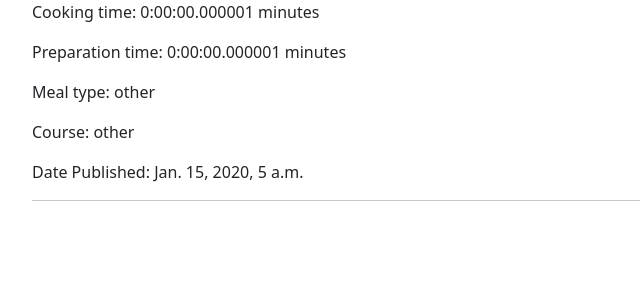
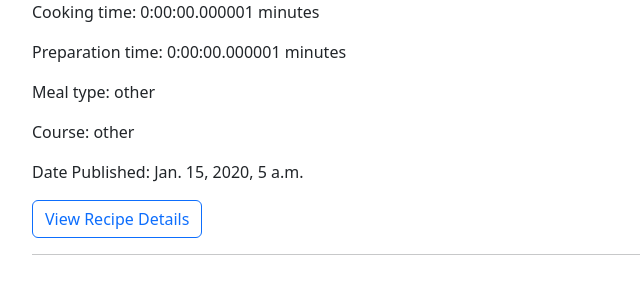
Before and after one commit to uva-cs3240-s22/group-project-a-22, a Django app: page /wom/recipelist in a window 1280 px wide. Shown: the part 232-532 px from the top of the page, without its empty margins (0-640 px from the left). Run offline with Django 4.2, Linux system fonts and the light colour scheme; tables that the repository leaves empty hold one stand-in row (values such as "Sample post"); some libraries are stand-ins or nearby versions.

Commit message:
recipe detail button added to recipelist page

```diff
--- a/wom/templates/wom/recipelist.html
+++ b/wom/templates/wom/recipelist.html
@@ -16,6 +16,8 @@
     <ol>
         {% for recipe in object_list %}
         <li>
+
+
             <p>Name: {{ recipe.title }} </p>
             <p>Creator: {{recipe.creator}}</p>
             <p>Description: {{recipe.description}} </p>
@@ -24,6 +26,11 @@
             <p>Meal type: {{recipe.meal_type}} </p>
             <p>Course: {{recipe.course}} </p>
             <p>Date Published: {{recipe.pub_date}}</p>
+            <a href="{% url 'wom:detail' recipe.id %}">
+                <button class="btn btn-outline-primary">
+                    View Recipe Details
+                </button>
+            </a>
             <!-- <p>Instructions: {{recipe.instruction_set}}</p> -->
             <!-- Instructions:
                 {% for instruction in recipe.instruction.all %}
```
